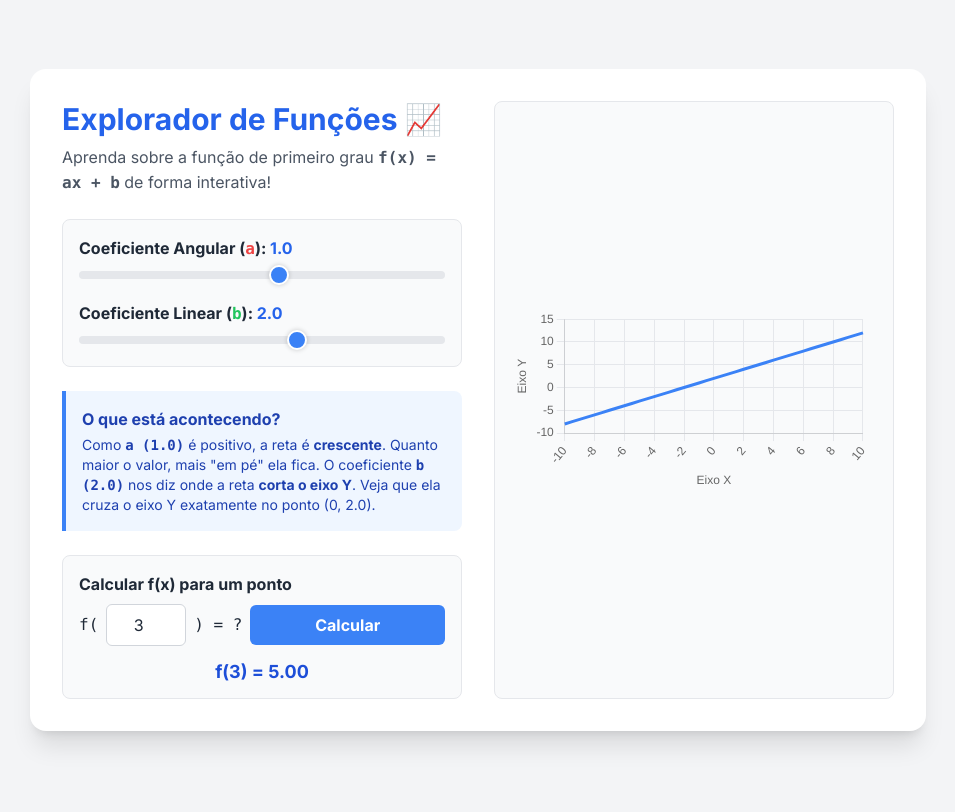
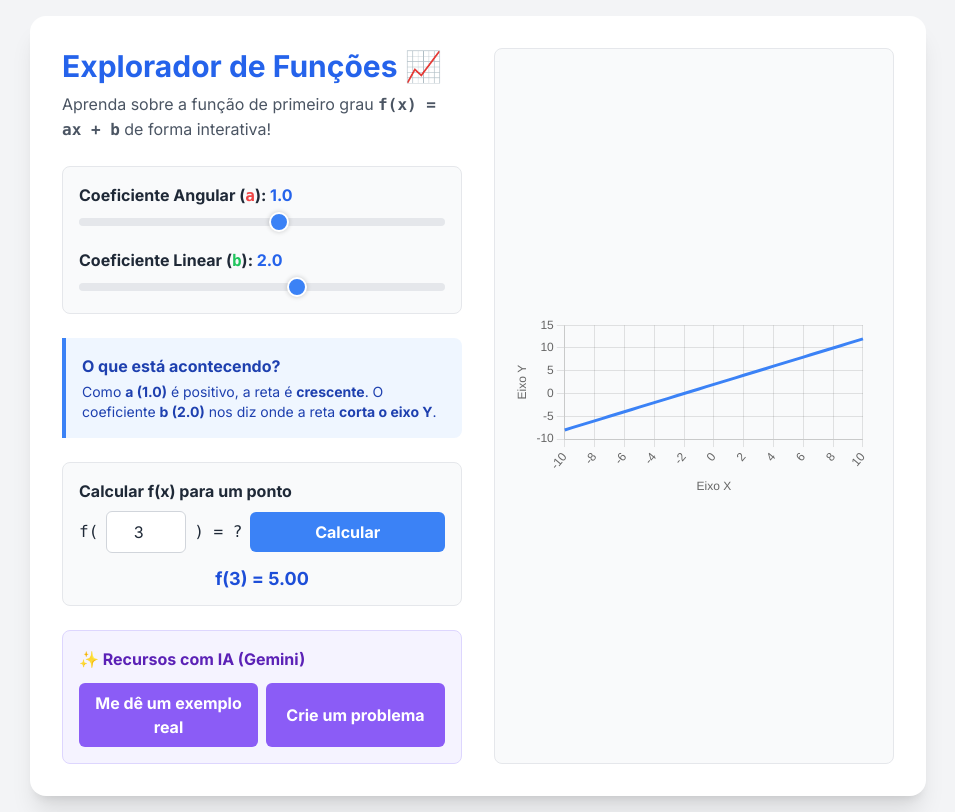
Before and after one commit to ONlyDoug/explorador-de-fun-o, a plain HTML site: page index.html in a window 1280 px wide. Both pictures are taken after a click on the button "Calcular". Shown: the whole page, without its empty margins (162-1117 px from the left). Drawn offline with nearby package versions, Linux system fonts and the light colour scheme.

Commit message:
Adiciona a implementação da API Gemini para geração de conteúdo interativo e atualiza o HTML com novos recursos de IA.

```diff
--- a/index.html
+++ b/index.html
@@ -4,27 +4,21 @@
 <head>
   <meta charset="UTF-8">
   <meta name="viewport" content="width=device-width, initial-scale=1.0">
-  <title>Explorador de Função de Primeiro Grau</title>
-  <!-- Tailwind CSS para um design moderno -->
+  <title>Explorador de Função de Primeiro Grau com IA</title>
   <script src="https://cdn.tailwindcss.com"></script>
-  <!-- Chart.js para criar o gráfico -->
   <script src="https://cdn.jsdelivr.net/npm/chart.js"></script>
-  <link rel="preconnect" href="https://fonts.googleapis.com">
-  <link rel="preconnect" href="https://fonts.gstatic.com" crossorigin>
   <link href="https://fonts.googleapis.com/css2?family=Inter:wght@400;500;700&display=swap" rel="stylesheet">
   <style>
     body {
       font-family: 'Inter', sans-serif;
     }
 
-    /* Estilo customizado para os sliders */
     input[type=range]::-webkit-slider-thumb {
       -webkit-appearance: none;
       appearance: none;
       width: 20px;
       height: 20px;
       background: #3b82f6;
-      /* Azul */
       cursor: pointer;
       border-radius: 50%;
       border: 2px solid white;
@@ -38,6 +32,14 @@
       cursor: pointer;
       border-radius: 50%;
       border: 2px solid white;
+    }
+
+    #gemini-modal {
+      transition: opacity 0.3s ease;
+    }
+
+    .modal-content {
+      transition: transform 0.3s ease;
     }
   </style>
 </head>
@@ -53,7 +55,7 @@
         <p class="text-gray-600 mt-2">Aprenda sobre a função de primeiro grau <strong class="font-mono">f(x) = ax + b</strong> de forma interativa!</p>
       </div>
 
-      <!-- Controles para 'a' e 'b' -->
+      <!-- Controles -->
       <div class="space-y-4 bg-gray-50 p-4 rounded-lg border">
         <div>
           <label for="a-slider" class="font-semibold">Coeficiente Angular (<span class="font-mono text-red-500">a</span>): <span id="a-value" class="font-bold text-blue-600">1</span></label>
@@ -65,35 +67,57 @@
         </div>
       </div>
 
-      <!-- Caixa de Explicação Dinâmica -->
-      <div id="explanation-box" class="bg-blue-50 border-l-4 border-blue-500 text-blue-800 p-4 rounded-r-lg transition-all duration-300">
+      <!-- Explicação Dinâmica -->
+      <div id="explanation-box" class="bg-blue-50 border-l-4 border-blue-500 text-blue-800 p-4 rounded-r-lg">
         <h3 class="font-bold">O que está acontecendo?</h3>
-        <p id="explanation-text" class="mt-1 text-sm">Mova os controles para ver a mágica acontecer!</p>
+        <p id="explanation-text" class="mt-1 text-sm"></p>
       </div>
 
-      <!-- Calculadora de f(x) -->
+      <!-- Calculadora -->
       <div class="bg-gray-50 p-4 rounded-lg border">
         <h3 class="font-semibold mb-2">Calcular f(x) para um ponto</h3>
         <div class="flex items-center space-x-2">
           <span class="font-mono">f(</span>
           <input type="number" id="x-input" value="3" class="w-20 p-2 border border-gray-300 rounded-md text-center">
           <span class="font-mono">) = ?</span>
-          <button id="calculate-btn" class="flex-1 bg-blue-500 hover:bg-blue-600 text-white font-bold py-2 px-4 rounded-md transition-colors">
-            Calcular
-          </button>
+          <button id="calculate-btn" class="flex-1 bg-blue-500 hover:bg-blue-600 text-white font-bold py-2 px-4 rounded-md">Calcular</button>
         </div>
         <p id="result-text" class="mt-3 text-center font-bold text-lg text-blue-700 h-6"></p>
       </div>
+
+      <!-- Recursos com IA -->
+      <div class="bg-violet-50 p-4 rounded-lg border border-violet-200">
+        <h3 class="font-semibold mb-3 text-violet-800">✨ Recursos com IA (Gemini)</h3>
+        <div class="flex flex-col sm:flex-row gap-2">
+          <button id="gemini-example-btn" class="flex-1 bg-violet-500 hover:bg-violet-600 text-white font-bold py-2 px-4 rounded-md">Me dê um exemplo real</button>
+          <button id="gemini-problem-btn" class="flex-1 bg-violet-500 hover:bg-violet-600 text-white font-bold py-2 px-4 rounded-md">Crie um problema</button>
+        </div>
+      </div>
     </div>
 
-    <!-- Coluna do Gráfico -->
+    <!-- Gráfico -->
     <div class="bg-gray-50 p-4 rounded-lg border flex items-center justify-center">
       <canvas id="functionChart"></canvas>
     </div>
   </div>
 
+  <!-- Modal IA -->
+  <div id="gemini-modal" class="fixed inset-0 bg-black bg-opacity-50 flex items-center justify-center p-4 z-50 hidden opacity-0">
+    <div class="modal-content bg-white rounded-2xl shadow-xl w-full max-w-lg p-6 transform scale-95">
+      <div class="flex justify-between items-center mb-4">
+        <h2 id="gemini-modal-title" class="text-xl font-bold text-violet-700">Resposta da IA</h2>
+        <button id="gemini-modal-close" class="text-gray-500 hover:text-gray-800 text-2xl leading-none">&times;</button>
+      </div>
+      <div id="gemini-modal-body" class="text-gray-700 space-y-4">
+        <div id="gemini-loading" class="flex items-center justify-center py-8">
+          <div class="animate-spin rounded-full h-12 w-12 border-b-2 border-violet-500"></div>
+        </div>
+        <div id="gemini-response-content"></div>
+      </div>
+    </div>
+  </div>
+
   <script>
-    // --- Elementos do DOM ---
     const aSlider = document.getElementById('a-slider');
     const bSlider = document.getElementById('b-slider');
     const aValueSpan = document.getElementById('a-value');
@@ -103,170 +127,110 @@
     const calculateBtn = document.getElementById('calculate-btn');
     const resultText = document.getElementById('result-text');
     const ctx = document.getElementById('functionChart').getContext('2d');
-
+    const geminiExampleBtn = document.getElementById('gemini-example-btn');
+    const geminiProblemBtn = document.getElementById('gemini-problem-btn');
+    const geminiModal = document.getElementById('gemini-modal');
+    const geminiModalTitle = document.getElementById('gemini-modal-title');
+    const geminiModalClose = document.getElementById('gemini-modal-close');
+    const geminiLoading = document.getElementById('gemini-loading');
+    const geminiResponseContent = document.getElementById('gemini-response-content');
     let chart;
 
-    // --- Lógica Principal ---
-
-    /**
-     * Gera os dados para o gráfico da função f(x) = ax + b.
-     * @param {number} a - Coeficiente angular.
-     * @param {number} b - Coeficiente linear.
-     * @returns {object} - Contém os arrays de labels (x) e data (y).
-     */
     function generateFunctionData(a, b) {
-      const data = [];
-      const labels = [];
-      // Gera pontos de x de -10 a 10 para plotar a reta
-      for (let x = -10; x <= 10; x++) {
-        labels.push(x);
-        data.push(a * x + b);
-      }
+      const data = []; const labels = [];
+      for (let x = -10; x <= 10; x++) { labels.push(x); data.push(a * x + b); }
       return { labels, data };
     }
 
-    /**
-     * Inicializa o gráfico com Chart.js.
-     */
     function initializeChart() {
-      const initialA = parseFloat(aSlider.value);
-      const initialB = parseFloat(bSlider.value);
-      const { labels, data } = generateFunctionData(initialA, initialB);
-
+      const { labels, data } = generateFunctionData(parseFloat(aSlider.value), parseFloat(bSlider.value));
       chart = new Chart(ctx, {
-        type: 'line',
-        data: {
-          labels: labels,
-          datasets: [{
-            label: 'f(x) = ax + b',
-            data: data,
-            borderColor: '#3b82f6', // Azul
-            borderWidth: 3,
-            tension: 0.1, // Deixa a linha suave
-            pointRadius: 0, // Esconde os pontos nos dados
-          }]
-        },
-        options: {
-          responsive: true,
-          maintainAspectRatio: true,
-          animation: {
-            duration: 0 // Desativa a animação para uma resposta instantânea
-          },
-          scales: {
-            y: {
-              // Começa o eixo y no zero
-              beginAtZero: false,
-              title: {
-                display: true,
-                text: 'Eixo Y'
-              },
-              // Adiciona linhas de grade
-              grid: {
-                color: '#e5e7eb'
-              }
-            },
-            x: {
-              title: {
-                display: true,
-                text: 'Eixo X'
-              },
-              grid: {
-                color: '#e5e7eb'
-              }
-            }
-          },
-          plugins: {
-            legend: {
-              display: false // Esconde a legenda para um visual mais limpo
-            }
-          }
-        }
+        type: 'line', data: { labels, datasets: [{ data, borderColor: '#3b82f6', borderWidth: 3, tension: 0.1, pointRadius: 0 }] },
+        options: { responsive: true, maintainAspectRatio: true, animation: { duration: 0 }, scales: { y: { title: { display: true, text: 'Eixo Y' } }, x: { title: { display: true, text: 'Eixo X' } } }, plugins: { legend: { display: false } } }
       });
     }
 
-    /**
-     * Atualiza o gráfico e as explicações com base nos novos valores de a e b.
-     */
     function updateApp() {
-      const a = parseFloat(aSlider.value);
-      const b = parseFloat(bSlider.value);
-
-      // Atualiza os valores exibidos
-      aValueSpan.textContent = a.toFixed(1);
-      bValueSpan.textContent = b.toFixed(1);
-
-      // Atualiza os dados do gráfico
+      const a = parseFloat(aSlider.value); const b = parseFloat(bSlider.value);
+      aValueSpan.textContent = a.toFixed(1); bValueSpan.textContent = b.toFixed(1);
       const { labels, data } = generateFunctionData(a, b);
-      chart.data.labels = labels;
-      chart.data.datasets[0].data = data;
-      chart.data.datasets[0].label = `f(x) = ${a.toFixed(1)}x + ${b.toFixed(1)}`;
-      chart.update();
-
-      // Atualiza a caixa de explicação
-      updateExplanation(a, b);
-
-      // Limpa o resultado anterior da calculadora
-      resultText.textContent = '';
+      chart.data.labels = labels; chart.data.datasets[0].data = data;
+      chart.update(); updateExplanation(a, b); resultText.textContent = '';
     }
 
-    /**
-     * Atualiza o texto na caixa de explicação.
-     * @param {number} a - Coeficiente angular.
-     * @param {number} b - Coeficiente linear.
-     */
     function updateExplanation(a, b) {
       let explanation = '';
-
-      // Explicação sobre o coeficiente 'a' (angular)
-      if (a > 0) {
-        explanation += `Como <strong class='font-mono'>a (${a.toFixed(1)})</strong> é positivo, a reta é <strong>crescente</strong>. Quanto maior o valor, mais "em pé" ela fica. `;
-      } else if (a < 0) {
-        explanation += `Como <strong class='font-mono'>a (${a.toFixed(1)})</strong> é negativo, a reta é <strong>decrescente</strong>. Quanto menor o valor, mais inclinada para baixo ela fica. `;
-      } else {
-        explanation += `Como <strong class='font-mono'>a</strong> é zero, a reta é <strong>constante</strong> (horizontal). `;
-      }
-
-      // Explicação sobre o coeficiente 'b' (linear)
-      explanation += `O coeficiente <strong class='font-mono'>b (${b.toFixed(1)})</strong> nos diz onde a reta <strong>corta o eixo Y</strong>. Veja que ela cruza o eixo Y exatamente no ponto (0, ${b.toFixed(1)}).`;
-
+      if (a > 0) explanation = `Como <strong>a (${a.toFixed(1)})</strong> é positivo, a reta é <strong>crescente</strong>. `;
+      else if (a < 0) explanation = `Como <strong>a (${a.toFixed(1)})</strong> é negativo, a reta é <strong>decrescente</strong>. `;
+      else explanation = `Como <strong>a</strong> é zero, a reta é <strong>constante</strong>. `;
+      explanation += `O coeficiente <strong>b (${b.toFixed(1)})</strong> nos diz onde a reta <strong>corta o eixo Y</strong>.`;
       explanationText.innerHTML = explanation;
     }
 
-    /**
-     * Calcula e exibe o valor de f(x).
-     */
     function calculateFx() {
-      const a = parseFloat(aSlider.value);
-      const b = parseFloat(bSlider.value);
-      const x = parseFloat(xInput.value);
-
-      if (isNaN(x)) {
-        resultText.textContent = 'Por favor, insira um número válido para x.';
-        return;
-      }
-
-      const y = a * x + b;
-
-      resultText.textContent = `f(${x}) = ${y.toFixed(2)}`;
+      const y = parseFloat(aSlider.value) * parseFloat(xInput.value) + parseFloat(bSlider.value);
+      resultText.textContent = `f(${xInput.value}) = ${y.toFixed(2)}`;
     }
 
+    function toggleModal(show) {
+      if (show) {
+        geminiModal.classList.remove('hidden');
+        setTimeout(() => { geminiModal.classList.remove('opacity-0'); geminiModal.querySelector('.modal-content').classList.remove('scale-95'); }, 10);
+      } else {
+        geminiModal.classList.add('opacity-0');
+        geminiModal.querySelector('.modal-content').classList.add('scale-95');
+        setTimeout(() => geminiModal.classList.add('hidden'), 300);
+      }
+    }
 
-    // --- Event Listeners ---
+    async function callBackendAPI(prompt) {
+      geminiResponseContent.innerHTML = '';
+      geminiLoading.classList.remove('hidden');
+      toggleModal(true);
+
+      try {
+        const response = await fetch('/api/gemini', {
+          method: 'POST',
+          headers: { 'Content-Type': 'application/json' },
+          body: JSON.stringify({ prompt })
+        });
+
+        if (!response.ok) { throw new Error(`Erro no servidor: ${response.status}`); }
+
+        const result = await response.json();
+        geminiResponseContent.innerHTML = result.text.replace(/\*\*(.*?)\*\*/g, '<strong>$1</strong>').replace(/\n/g, '<br>');
+
+      } catch (error) {
+        console.error("Erro ao chamar o backend:", error);
+        geminiResponseContent.textContent = `Ocorreu um erro: ${error.message}. Verifique o console.`;
+      } finally {
+        geminiLoading.classList.add('hidden');
+      }
+    }
+
+    geminiExampleBtn.addEventListener('click', () => {
+      const a = parseFloat(aSlider.value).toFixed(1); const b = parseFloat(bSlider.value).toFixed(1);
+      const prompt = `Você é um tutor de matemática amigável. Crie um exemplo simples e prático do mundo real para a função f(x) = ${a}x + ${b}. Explique como 'a' e 'b' se encaixam no exemplo. Mantenha a explicação curta. Use negrito para destacar os valores.`;
+      geminiModalTitle.textContent = "Exemplo do Mundo Real";
+      callBackendAPI(prompt);
+    });
+
+    geminiProblemBtn.addEventListener('click', () => {
+      const a = parseFloat(aSlider.value).toFixed(1); const b = parseFloat(bSlider.value).toFixed(1);
+      const randomX = Math.floor(Math.random() * 13) + 2;
+      const prompt = `Você é um professor de matemática. Baseado na função f(x) = ${a}x + ${b}, crie um problema de palavra curto que peça para calcular f(${randomX}). Depois, em uma nova linha, escreva '---' e forneça a **Resposta** e a resolução.`;
+      geminiModalTitle.textContent = "Desafio Matemático";
+      callBackendAPI(prompt);
+    });
+
+    geminiModalClose.addEventListener('click', () => toggleModal(false));
+    geminiModal.addEventListener('click', (e) => { if (e.target === geminiModal) toggleModal(false); });
     aSlider.addEventListener('input', updateApp);
     bSlider.addEventListener('input', updateApp);
     calculateBtn.addEventListener('click', calculateFx);
-    // Permite calcular apertando Enter no campo de input
-    xInput.addEventListener('keyup', (event) => {
-      if (event.key === 'Enter') {
-        calculateFx();
-      }
-    });
+    xInput.addEventListener('keyup', (e) => { if (e.key === 'Enter') calculateFx(); });
 
-    // --- Inicialização ---
-    window.onload = () => {
-      initializeChart();
-      updateApp(); // Chama uma vez para definir os valores iniciais
-    };
+    window.onload = () => { initializeChart(); updateApp(); };
   </script>
 </body>
 
```
Also changed, not shown: api/gemini.js (added, +73 -0 lines), 1 other file.
